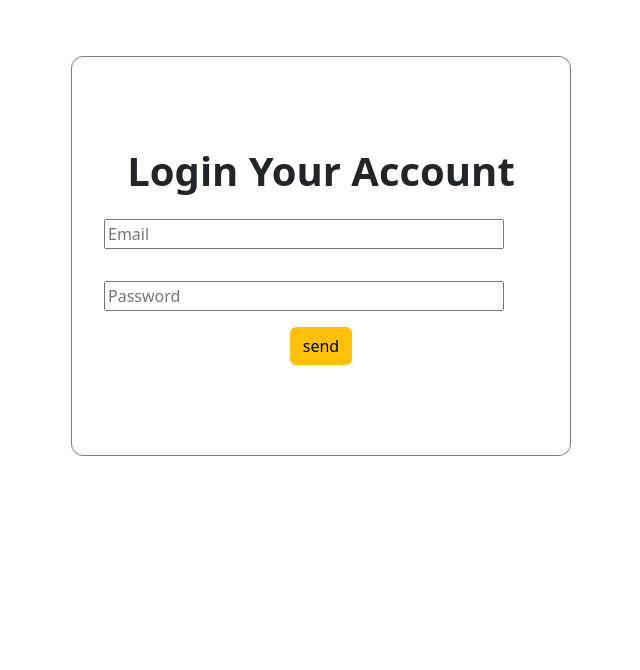
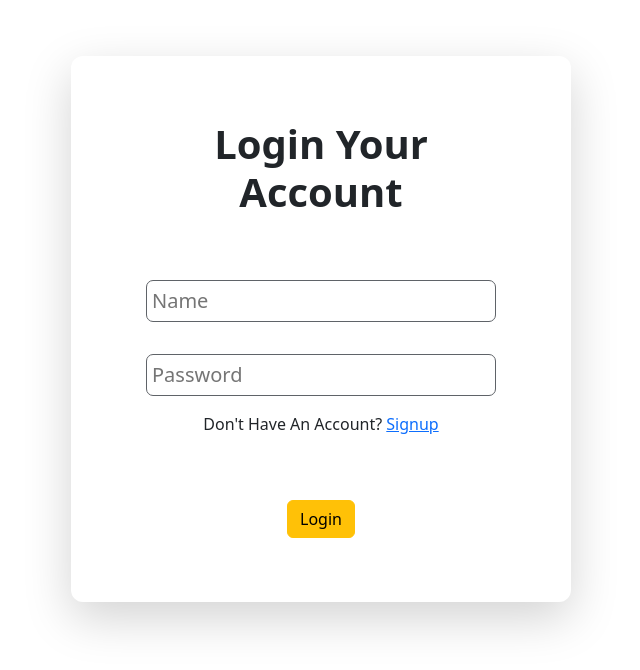
Before and after one commit to SalmanIlya/Dump-Ecommers-Webside, a React (Create React App) app: page /sign/in in a window 1280 px wide. Shown: the top 670 px of the page, without its empty margins (319-959 px from the left). Built offline with nearby package versions, Linux system fonts and the light colour scheme.

Commit message:
small-update

```diff
--- a/src/SignunpAndLogin/Signin.js
+++ b/src/SignunpAndLogin/Signin.js
@@ -1,28 +1,89 @@
-import React from 'react'
-import { Helmet } from 'react-helmet-async'
-import "./style.css"
-const Signin = () => {
+import React, { useState } from "react";
+import { Helmet } from "react-helmet-async";
+import "./style.css";
+import axios from "axios";
+import { Link, useNavigate } from "react-router-dom";
+import { toast } from "react-toastify";
+const Signup = ({ setLoginUser }) => {
+  const navagate = useNavigate();
+
+  const [state, setState] = useState({
+    username: "",
+    password: "",
+  });
+  const handleChange = (e) => {
+    const { name, value } = e.target;
+    setState({
+      ...state,
+      [name]: value,
+    });
+  };
+  const sign_up = () => {
+    axios
+      .post("http://localhost:5000/api/admin/login", state)
+      .then((res) => {
+        toast.success("Successfully Login", {
+          position: toast.POSITION.BOTTOM_LEFT,
+        });
+        setLoginUser(res.data);
+        navagate("/");
+      })
+      .catch((err) => {
+        toast.error("User Name or Password is incorrect", {
+          position: toast.POSITION.BOTTOM_LEFT,
+        });
+      });
+  };
   return (
-    <div className='contact pt-2'>
+    <div className="contact pt-2">
+      <Helmet>
+        <title>signup</title>
+      </Helmet>
 
-<Helmet>
-        <title>
-          Signin
-        </title>
-      </Helmet>
-<div className='d-flex flex-column container p-3 ml-2    text-center contact-div '>
-<h1><strong>
-    Login your Account
-    </strong></h1>
-<input type="text" name='email' className='m-3 input ' placeholder='Email'  />
-<input type="password" name='password' className='m-3 input ' placeholder='Password'  />
-<div>
-<button className='btn btn-warning   '>send</button>
+      <div className="d-flex flex-column container p-3 shadow-lg  text-center contact-div ">
+        <h1 className="m-5">
+          <strong>Login Your Account</strong>
+        </h1>
+        <div className="d-flex flex-column align-items-center">
+          <input
+            type="email"
+            name="username"
+            onChange={(e) => {
+              handleChange(e);
+            }}
+            value={state.username}
+            className="m-3 input"
+            placeholder="Name"
+          />
+        </div>
+        <div className="d-flex flex-column align-items-center">
+          <input
+            type="password"
+            name="password"
+            onChange={(e) => {
+              handleChange(e);
+            }}
+            value={state.password}
+            className="m-3 input "
+            placeholder="Password"
+          />
+        </div>
+        <p >
+           don't have an account?  <Link to="/sign/up">Signup</Link>
+        </p>
+        <div>
+          <button
+            className="btn btn-warning  m-5"
+            onClick={() => {
+              sign_up();
+            }}
+          >
+            Login
+          </button>
+        </div>
+      </div>
+    </div>
+  );
+};
 
-</div>
-</div>
-    </div>
-  )
-}
-
-export default Signin
+export default Signup;
--- a/src/SignunpAndLogin/Signup.js
+++ b/src/SignunpAndLogin/Signup.js
@@ -1,28 +1,110 @@
-import React from 'react'
-import { Helmet } from 'react-helmet-async'
-import "./style.css"
-const Signup = () => {
+import React, { useState } from "react";
+import { Helmet } from "react-helmet-async";
+import "./style.css";
+import axios from "axios";
+import { Link, useNavigate } from "react-router-dom";
+import { toast } from "react-toastify";
+const Signup = ({ setLoginUser }) => {
+  const navagate = useNavigate();
+  const [username, setUserName] = useState("");
+  const [email, SetEmail] = useState("");
+  const [img, SetImg] = useState(null);
+  const [password, SetPassword] = useState("");
+
+  const sign_up = () => {
+    const formData = new FormData();
+    formData.append("username", username);
+    formData.append("email", email);
+    formData.append("img", img);
+    formData.append("password", password);
+    axios
+      .post("http://localhost:5000/api/admin/user", formData)
+      .then((res) => {
+        toast.success("Successfully Login", {
+          position: toast.POSITION.BOTTOM_LEFT,
+        });
+        setLoginUser(res.data);
+        navagate("/");
+      })
+      .catch((err) => {
+        toast.error("User Name or Password is incorrect", {
+          position: toast.POSITION.BOTTOM_LEFT,
+        });
+      });
+  };
+  const handleChange = (e) => {
+    SetImg(e.target.files[0]);
+  };
   return (
-    <div className='contact pt-2'>
+    <div className="contact pt-2">
       <Helmet>
         <title>signup</title>
       </Helmet>
 
-<div className='d-flex flex-column container p-3   text-center contact-div '>
-<h1><strong>
-    Create Account
-    </strong></h1>
-<input type="text" name='name' className='m-3 input' placeholder='Name'  />
-<input type="email" name='email' className='m-3 input' placeholder='Email'  />
-<input type="password" name='password' className='m-3 input ' placeholder='Password'  />
-<input type="password" name='confurmpassword' className='m-3 input ' placeholder='Confurm password'  />
+      <div className="d-flex flex-column container p-3 shadow-lg  text-center contact-div ">
+        <h1 className="m-5">
+          <strong>Create Your Account</strong>
+        </h1>
+        <div className="d-flex flex-column align-items-center">
+          <input
+            type="email"
+            name="username"
+            onChange={(e) => {
+              setUserName(e.target.value);
+            }}
+            value={username}
+            className="m-3 input"
+            placeholder="Name"
+          />
+        </div>
+        <div className="d-flex flex-column align-items-center">
+          <input
+            type="email"
+            name="email"
+            onChange={(e) => {
+              SetEmail(e.target.value);
+            }}
+            value={email}
+            className="m-3 input"
+            placeholder="Email"
+          />
+        </div>
+        <div className="d-flex flex-column align-items-center">
+          <input
+            type="password"
+            name="password"
+            onChange={(e) => {
+              SetPassword(e.target.value);
+            }}
+            value={password}
+            className="m-3 input "
+            placeholder="Password"
+          />
+        </div>
+        <div className="d-flex flex-column align-items-center">
+          <input
+            type="file"
+            onChange={handleChange}
+            className="m-3 input "
+            placeholder="Password"
+          />
+        </div>
+        <p>
+          don't have an account? <Link to="/sign/in">Signup</Link>
+        </p>
         <div>
-<button className='btn btn-warning  mr-5 '>send</button>
-
+          <button
+            className="btn btn-warning  m-5"
+            onClick={() => {
+              sign_up();
+            }}
+          >
+            Create accout
+          </button>
         </div>
       </div>
     </div>
-  )
-}
+  );
+};
 
-export default Signup
+export default Signup;
--- a/src/SignunpAndLogin/style.css
+++ b/src/SignunpAndLogin/style.css
@@ -1,19 +1,31 @@
 .contact-div{
     width: 500px !important;
-    height: 400px;
-    border: 0.1px solid rgb(126, 125, 125);
-    border-radius: 12px;
+    height: auto;
     display:  flex;
     flex-direction: center;
     justify-content: center;
     padding-left: 2rem !important;
     margin-top: 3rem !important;
+    margin-bottom: 3rem;
+    border-radius: 12px;
 
+}
+label {
+    font-size: 20px;
 }
 
 .contact-div input{
-    width: 400px;
+    width: 350px;
+    border: none;
+    outline: none;
+    border: 0.5px solid #5F6368;
+    padding: 5px;
+    border-radius: 7px;
+    /* background-color: rgb(240, 238, 238); */
+    font-size: 20px;
 }
+
+
 .contact-div textarea {
     width: 400px;
 }
@@ -37,6 +49,7 @@
     .contact-div input {
         width: 280px !important;
     }
+
     .contact-div textarea{
         width: 280px !important;
     }
@@ -48,6 +61,7 @@
     .contact-div input {
         width: 250px !important;
     }
+
     .contact-div textarea{
         width: 250px !important;
     }
@@ -58,6 +72,9 @@
     }
     .contact-div input {
         width: 180px !important;
+    }
+    .p{
+        width: 180px;
     }
     .contact-div textarea{
         width: 180px !important;
@@ -71,6 +88,7 @@
     .contact-div input {
         width: 170px !important;
     }
+
     .contact-div textarea{
         width: 170px !important;
     }
```
Lines whose indentation alone changed are shown as unchanged.
